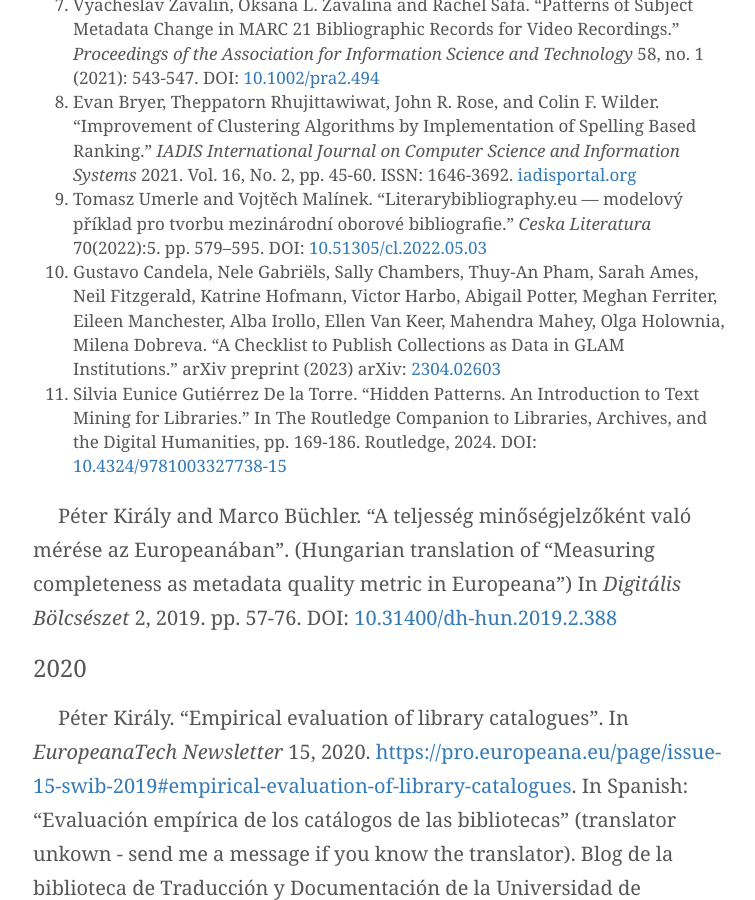
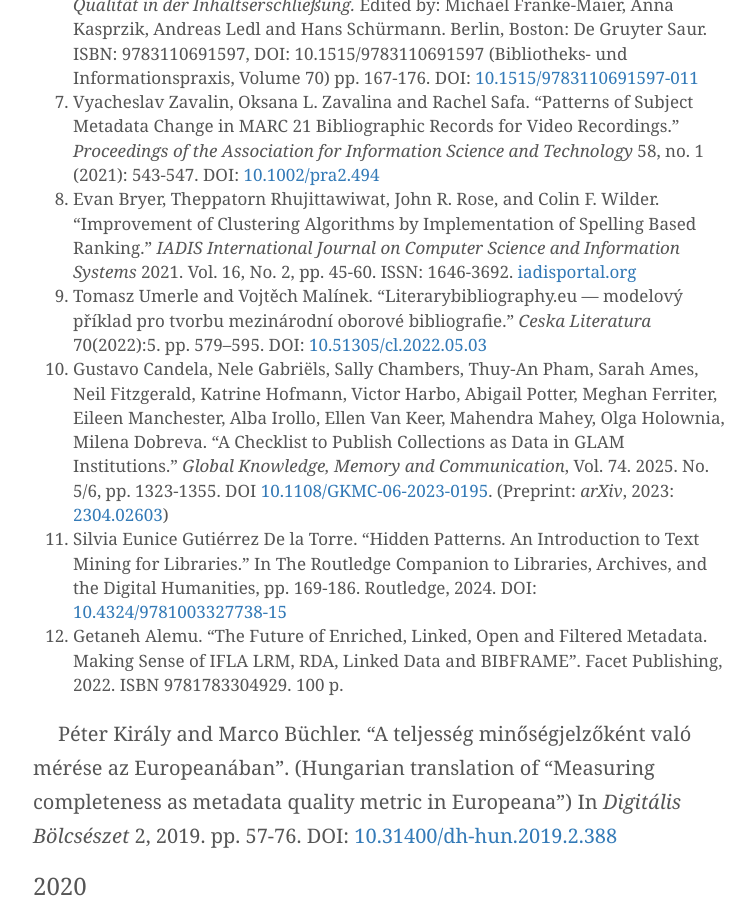
Before and after one commit to pkiraly/pkiraly.github.io, a Jekyll site: the page built from about.md, in a window 1280 px wide and 900 px high, scrolled down 14565 px. Shown: the whole window, without its empty margins (257-1012 px from the left). Built offline with Jekyll 4.4.1, drawn with Linux system fonts in a browser that asks for light colours; nearby versions of some CDN libraries; some web fonts are replaced; comment, search, counter and statistics services are not loaded; some of the changed text lies outside the part shown.

Commit message:
new references

```diff
--- a/about.md
+++ b/about.md
@@ -168,6 +168,7 @@
 11. Scott McAvoy, Beatrice Tanduo, Alessandra Spreafico, Filiberto Chiabrando, Dominique Rissolo, John Ristevski, and Falko Kuester. “An Archival Framework for Sharing of Cultural Heritage 3D Survey Data: OpenHeritage3D.Org.” _The International Archives of the Photogrammetry, Remote Sensing and Spatial Information Sciences_ 2024. XLVIII-2–2024 pp. 241–248. DOI: [10.5194/isprs-archives-XLVIII-2-2024-241-2024](https://doi.org/10.5194/isprs-archives-XLVIII-2-2024-241-2024)
 12. Scott McAvoy, Beatrice Tanduo, Alessandra Spreafico, Filiberto Chiabrando, Dominique Rissolo, John Ristevski, and Falko Kuester. "An Archival Framework for Sharing of Cultural Heritage 3D Survey Data: OpenHeritage3D.org." The International Archives of the Photogrammetry, Remote Sensing and Spatial Information Sciences 48 (2024): 241-248. DOI: [10.5194/isprs-archives-XLVIII-2-2024-241-2024](https://doi.org/10.5194/isprs-archives-XLVIII-2-2024-241-2024)
 13. Julie Shi, Mike Nason, Marco Tullney, and Juan Alperin. "Identifying Metadata Quality Issues Across Cultures." _College & Research Libraries_ 86:1 (2025) p. 101-134. DOI [10.5860/crl.86.1.101](https://doi.org/10.5860/crl.86.1.101)
+14. Vyacheslav Zavalin, and Oksana L. Zavalina. "Assessing Comparative Effectiveness of Metadata Creation with Specialized and General Standards for Representing Artworks." _Journal of Library Metadata_, 2025 May, 1–31. DOI: [10.1080/19386389.2025.2499343](https://doi.org/10.1080/19386389.2025.2499343)
 
 
 Péter Király. “Adat a könyvtárban” (Data in the library -- paper in Hungarian about the changing status of data in LAM). In *Hagyomány és újítás a 21. századi könyvtárban (Erdélyi Évszázadok. A Kolozsvári Magyar Történeti Intézet Évkönyve. III.)* eds. Rüsz-Fogarasi Enikő, Monok István. Kolozsvár (Romania), 2018. ISBN 978-606-8886-1. pp. 49-74. [http://real.mtak.hu/92256/1/ErdEvsz_tordelt_nyomdaba.pdf](http://real.mtak.hu/92256/1/ErdEvsz_tordelt_nyomdaba.pdf)<br/>
@@ -204,8 +205,9 @@
 7. Vyacheslav Zavalin, Oksana L. Zavalina and Rachel Safa. "Patterns of Subject Metadata Change in MARC 21 Bibliographic Records for Video Recordings." _Proceedings of the Association for Information Science and Technology_ 58, no. 1 (2021): 543-547. DOI: [10.1002/pra2.494](https://doi.org/10.1002/pra2.494)
 8. Evan Bryer, Theppatorn Rhujittawiwat, John R. Rose, and Colin F. Wilder. "Improvement of Clustering Algorithms by Implementation of Spelling Based Ranking." _IADIS International Journal on Computer Science and Information Systems_ 2021. Vol. 16, No. 2, pp. 45-60. ISSN: 1646-3692. [iadisportal.org](http://www.iadisportal.org/ijcsis/papers/2021160204.pdf)
 9. Tomasz Umerle and Vojtěch Malínek. "Literarybibliography.eu — modelový příklad pro tvorbu mezinárodní oborové bibliografie." _Ceska Literatura_  70(2022):5. pp. 579--595. DOI: [10.51305/cl.2022.05.03](https://doi.org/10.51305/cl.2022.05.03)
-10. Gustavo Candela, Nele Gabriëls, Sally Chambers, Thuy-An Pham, Sarah Ames, Neil Fitzgerald, Katrine Hofmann, Victor Harbo, Abigail Potter, Meghan Ferriter, Eileen Manchester, Alba Irollo, Ellen Van Keer, Mahendra Mahey, Olga Holownia, Milena Dobreva. "A Checklist to Publish Collections as Data in GLAM Institutions." arXiv preprint (2023) arXiv: [2304.02603](https://arxiv.org/abs/2304.02603)
+10. Gustavo Candela, Nele Gabriëls, Sally Chambers, Thuy-An Pham, Sarah Ames, Neil Fitzgerald, Katrine Hofmann, Victor Harbo, Abigail Potter, Meghan Ferriter, Eileen Manchester, Alba Irollo, Ellen Van Keer, Mahendra Mahey, Olga Holownia, Milena Dobreva. "A Checklist to Publish Collections as Data in GLAM Institutions." _Global Knowledge, Memory and Communication_, Vol. 74. 2025. No. 5/6, pp. 1323-1355. DOI [10.1108/GKMC-06-2023-0195](https://doi.org/10.1108/GKMC-06-2023-0195). (Preprint: _arXiv_, 2023: [2304.02603](https://arxiv.org/abs/2304.02603))
 11. Silvia Eunice Gutiérrez De la Torre. "Hidden Patterns. An Introduction to Text Mining for Libraries." In The Routledge Companion to Libraries, Archives, and the Digital Humanities, pp. 169-186. Routledge, 2024. DOI: [10.4324/9781003327738-15](https://doi.org/10.4324/9781003327738-15)
+12. Getaneh Alemu. "The Future of Enriched, Linked, Open and Filtered Metadata. Making Sense of IFLA LRM, RDA, Linked Data and BIBFRAME". Facet Publishing, 2022. ISBN 9781783304929. 100 p.
 
 
 Péter Király and Marco Büchler. “A teljesség minőségjelzőként való mérése az Europeanában”. (Hungarian translation of “Measuring completeness as metadata quality metric in Europeana”) In *Digitális Bölcsészet* 2, 2019. pp. 57-76. DOI: [10.31400/dh-hun.2019.2.388](https://doi.org/10.31400/dh-hun.2019.2.388)
@@ -241,6 +243,7 @@
 5. Marianne Duquenne. "Bioéconomie ouverte: production, communication et valorisation des résultats en recherche et développement du master plan bioéconomie de la région Hauts-de-France." PhD diss., Université de Lille, Sciences de l’information et de la communication. 2024. NNT : 2024ULILH040 . tel-04815060. HAL Id: [tel-04815060](https://theses.hal.science/tel-04815060v1)
 6. Krister Kruusmaa, Peeter Tinits, and Laura Nemvalts. "Curated Bibliographic Data: The Case of the Estonian National Bibliography." _Journal of Open Humanities Data_, (2025). 11: 16, pp. 1–15. DOI: [10.5334/johd.280](https://doi.org/10.5334/johd.280)
 7. Teo Kekäläinen. "Using transformers for page count prediction based on bibliographic metadata." Master of Science Thesis (Data Analytics). _University of Turku_ 2025. [https://urn.fi/URN:NBN:fi-fe2025050235374](https://urn.fi/URN:NBN:fi-fe2025050235374)
+8. Gustavo Candela, Cezary Rosiński, Arkadiusz Margraf. "A reproducible framework to publish and reuse Collections as data: the case of the European Literary Bibliography". _Transformations, A DARIAH Journal_. 2025, 1: 1-18. DOI [10.46298/transformations.14729](https://doi.org/10.46298/transformations.14729)
 
 Péter Király, and Hannes Lowagie. "Implementation of a daily MARC assessment with open source tools at KBR, the royal library of Belgium.". *IFLA Metadata Newsletter* Volume 8, Number 1, June 2022. pp. 12-15 [ifla.org](https://repository.ifla.org/bitstream/123456789/1976/1/IFLA_Metadata_Newsletter_June_2022.pdf)<br/>
 cited by:<br/>
```
